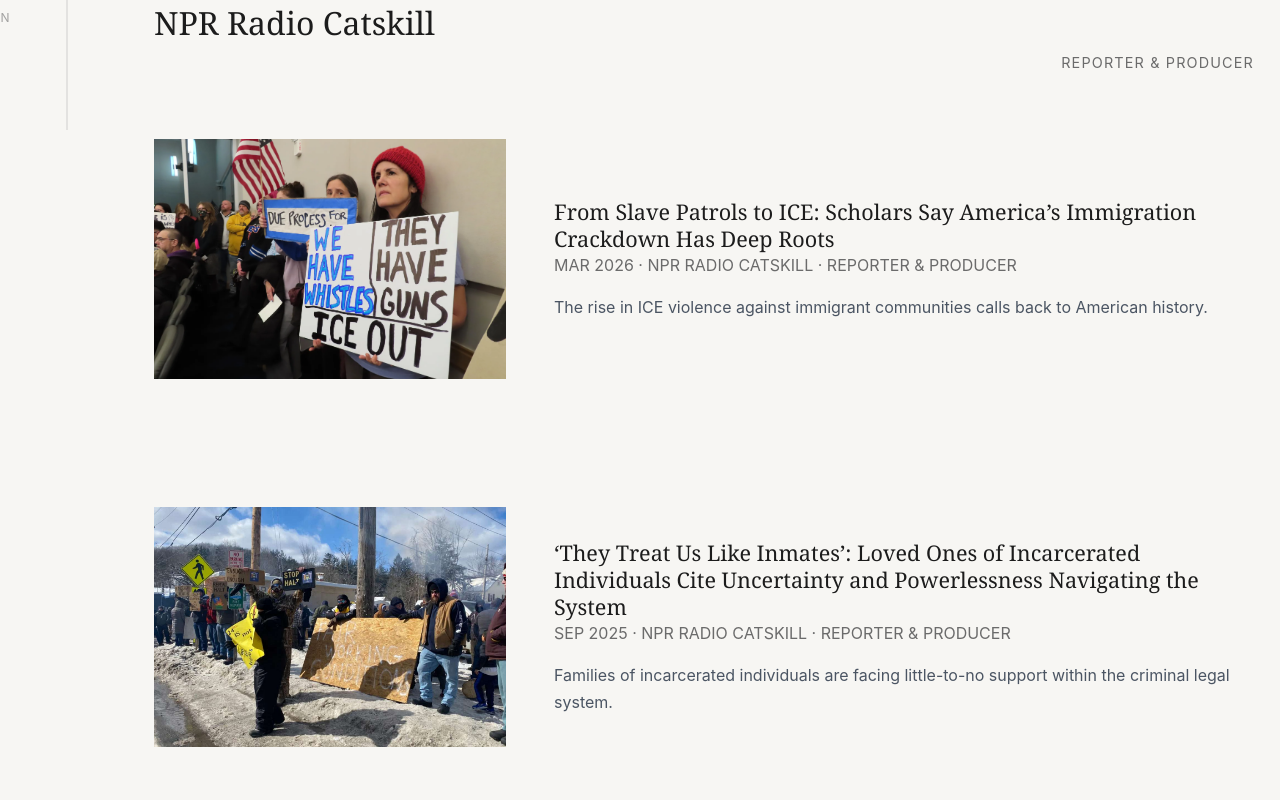
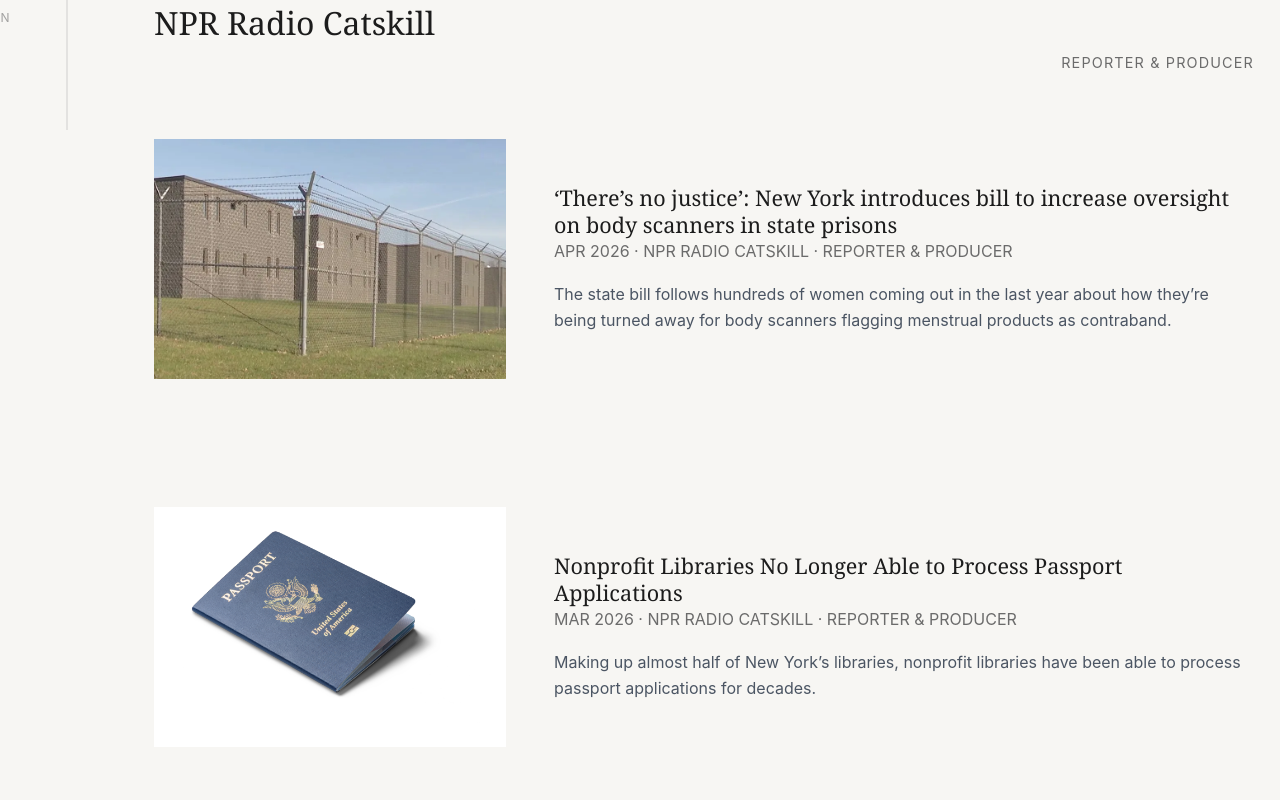
Before and after one commit to DanielEnriq/julia-website, a Next.js app: page / in a window 1280 px wide. Shown: the part 1040-1840 px from the top of the page. Built offline with nearby package versions, Linux system fonts and the light colour scheme.

Commit message:
uploaded new stories

```diff
--- a/content/stories.ts
+++ b/content/stories.ts
@@ -90,6 +90,36 @@ export const stories: Story[] = [
     topics: ["student activism", "politics", "organizing"],
   },
     {
+    id: "no-justice",
+    title:
+      "‘There’s no justice’: New York introduces bill to increase oversight on body scanners in state prisons",
+    outlet: "NPR Radio Catskill",
+    role: "Reporter & Producer",
+    date: "2026-04-06",
+    url: "https://wjffradio.org/theres-no-justice-new-york-introduces-bill-to-increase-oversight-on-body-scanners-in-state-prisons/",
+    image: "/images/no-justice-photo.jpg",
+    dek:
+      "The state bill follows hundreds of women coming out in the last year about how they’re being turned away for body scanners flagging menstrual products as contraband. ",
+    highlight:
+      "These are the first few lines of the story, this is what it would look like if you hover over each card. For example, this is random text....",
+    topics: ["healthcare", "economics", "community"],
+  },
+    {
+    id: "nonprofit-libraries",
+    title:
+      "Nonprofit Libraries No Longer Able to Process Passport Applications",
+    outlet: "NPR Radio Catskill",
+    role: "Reporter & Producer",
+    date: "2026-03-19",
+    url: "https://wjffradio.org/nonprofit-libraries-no-longer-able-to-process-passport-applications/",
+    image: "/images/library-passport-photo.jpg",
+    dek:
+      "Making up almost half of New York’s libraries, nonprofit libraries have been able to process passport applications for decades.",
+    highlight:
+      "These are the first few lines of the story, this is what it would look like if you hover over each card. For example, this is random text....",
+    topics: ["healthcare", "economics", "community"],
+  },
+  {
     id: "ice-story",
     title:
       "From Slave Patrols to ICE: Scholars Say America’s Immigration Crackdown Has Deep Roots",
```
Also changed, not shown: public/images/library-passport-photo.jpg (added), public/images/no-justice-photo.jpg (added).
